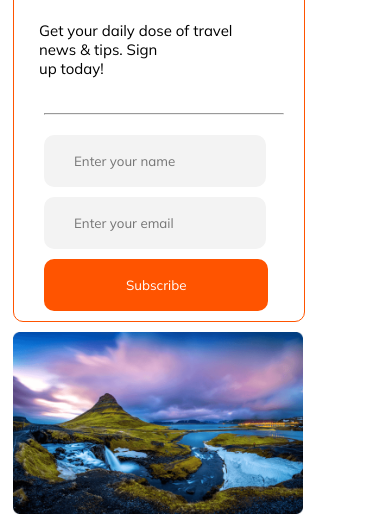
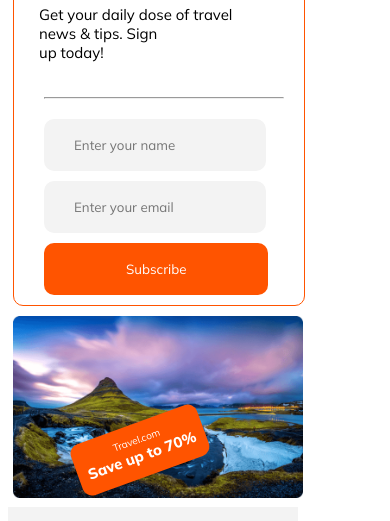
Before and after one commit to Mstkolponaakter/Assignment1, a plain HTML site: page index.html in a window 390 px wide. Shown: the part 6875-7396 px from the top of the page. Drawn offline with Linux system fonts and the light colour scheme.

Commit message:
rorate add korchi

```diff
--- a/index.html
+++ b/index.html
@@ -239,7 +239,10 @@
             <div class="div5">
 
                     <img src="Images/Rectangle 8 (1).png" alt="" class="image2">
-
+                    <div class="rotate">
+                        <p class="roratePara">Travel.com</p>
+                        <h2 class="heading2">Save up to 70%</h2>
+                    </div>
 
                  </div>
 
--- a/style.css
+++ b/style.css
@@ -262,11 +262,9 @@ li a{
     margin-left: 68px;
     margin-right: 100px;
 }
-/* .video{
-    height: 400px;
-    width: 500px;
-    border-radius: 10px;
-} */
+
+
+
 .head3{
     font-weight: 800;
     font-size: 30px;
@@ -278,6 +276,25 @@ li a{
     display: flex;
     justify-content: space-between;
     margin: 80px 80px 80px 75px;
+}
+.rotate{
+    position: absolute;
+    transform: rotate(-20deg);
+    background-color: #FF5400;
+    padding: 5px 80px;
+    border-radius: 15px;
+    color: #ffffff;
+    bottom: 60px;
+    right: 10px;
+    text-align: center;
+}
+.roratePara{
+    margin-bottom: 0px;
+}
+
+.div5{
+    position: relative;
+    margin-right: 0px;
 }
 
 .div6{
@@ -384,7 +401,7 @@ li a{
         background-position: center;
         margin: 5px 5px 10px 5px;
         border-radius: 15px;
-        width: 290px;
+        width: 350px;
 
 
 
@@ -526,6 +543,21 @@ li a{
      .image2{
         width: 290px;
      }
+     .rotate{
+        padding: 0px 10px;
+        bottom: 25px;
+        right: 110px;
+        transform: rotate(-20deg);
+        border-radius: 10px;
+     }
+     .roratePara{
+        font-size: 10px;
+     }
+     .heading2{
+        font-weight: 800;
+        font-size: 15px;
+        margin-top: 0px;
+     }
      .container12{
         width: 290px;
      }
```
